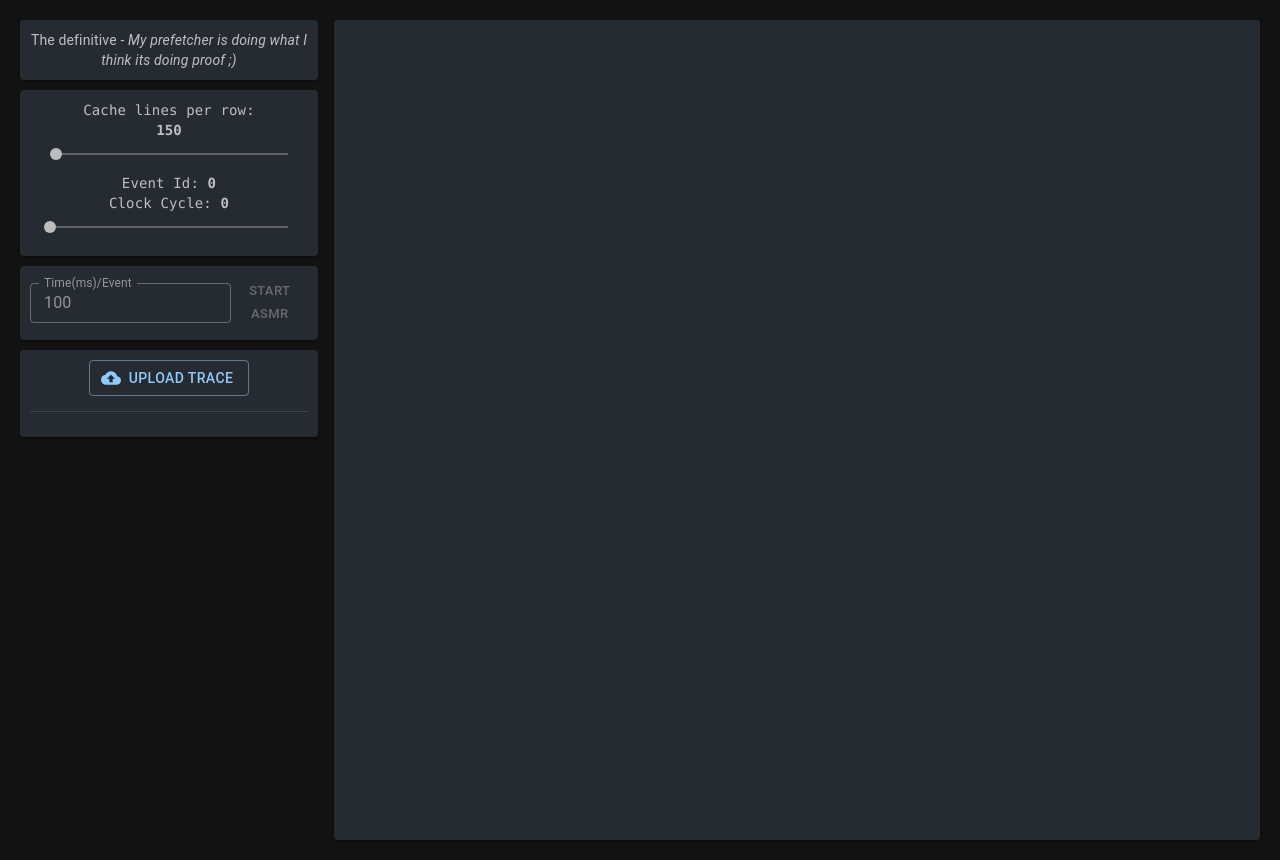
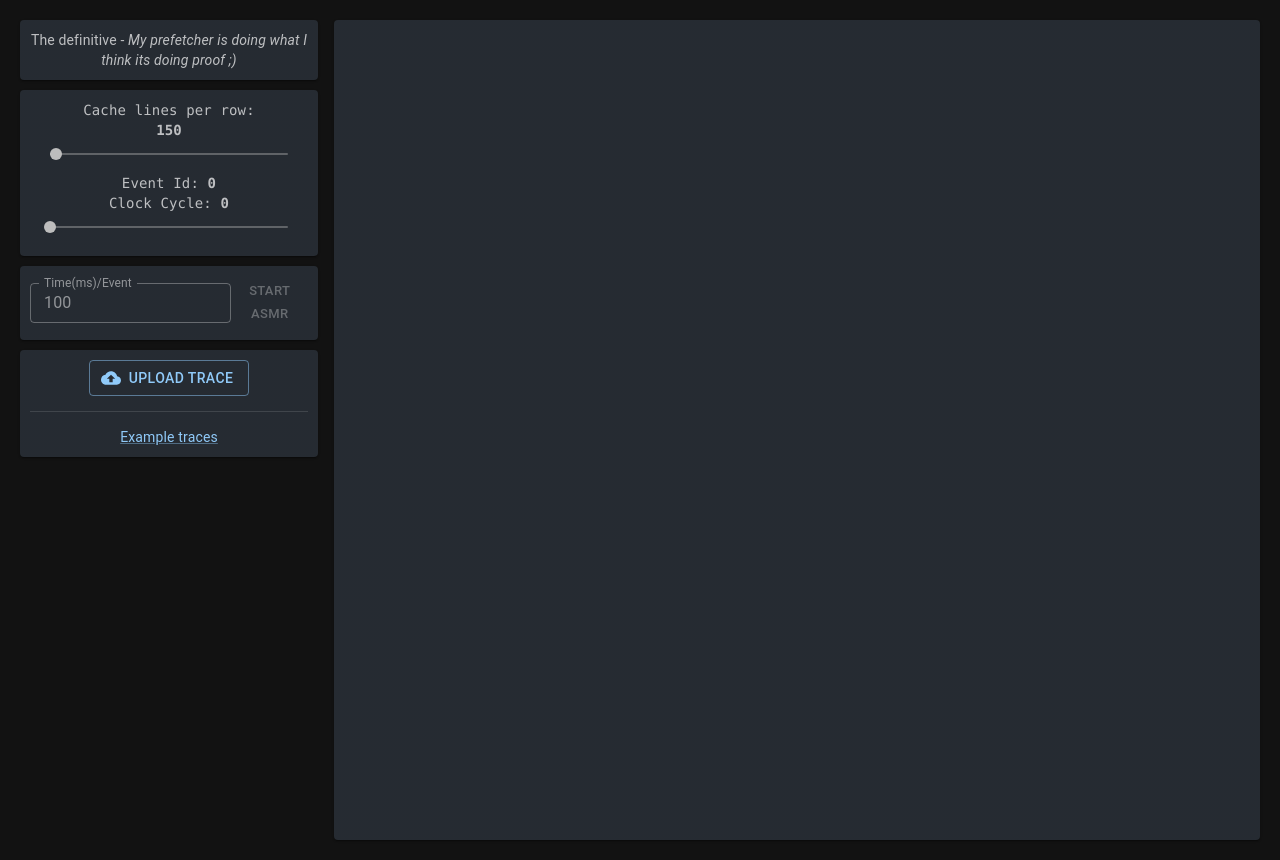
Before and after one commit to meetesh06/CS683-ChampSimPrefetcherViz, a React (Create React App) app: page / in a window 1280 px wide. Shown: the top 860 px of the page. Built offline with nearby package versions, Linux system fonts and the light colour scheme.

Commit message:
add readme

```diff
--- a/src/App.js
+++ b/src/App.js
@@ -3,7 +3,7 @@ import { useEffect, useState } from 'react';
 import { styled } from '@mui/material/styles';
 import Paper from '@mui/material/Paper';
 import Grid from '@mui/material/Grid';
-import { AppBar, Divider, IconButton, TextField, Toolbar, Tooltip, Typography } from '@mui/material';
+import { AppBar, Divider, IconButton, Link, TextField, Toolbar, Tooltip, Typography } from '@mui/material';
 
 import LinearProgress from '@mui/material/LinearProgress';
 import Slider from '@mui/material/Slider';
@@ -314,6 +314,9 @@ function App() {
                   <Divider style={{ marginTop: 15, marginBottom: 15 }} />
                 </div>
               }
+              <Link href="https://github.com/meetesh06/CS683-ChampSimPrefetcherViz/tree/main/examples">
+                Example traces
+              </Link>
               {
                 mainData.ADDR &&
                 <div style={{ textAlign: 'left' }}>
```
Also changed, not shown: examples/README.md, examples/logg_test.csv (deleted).
